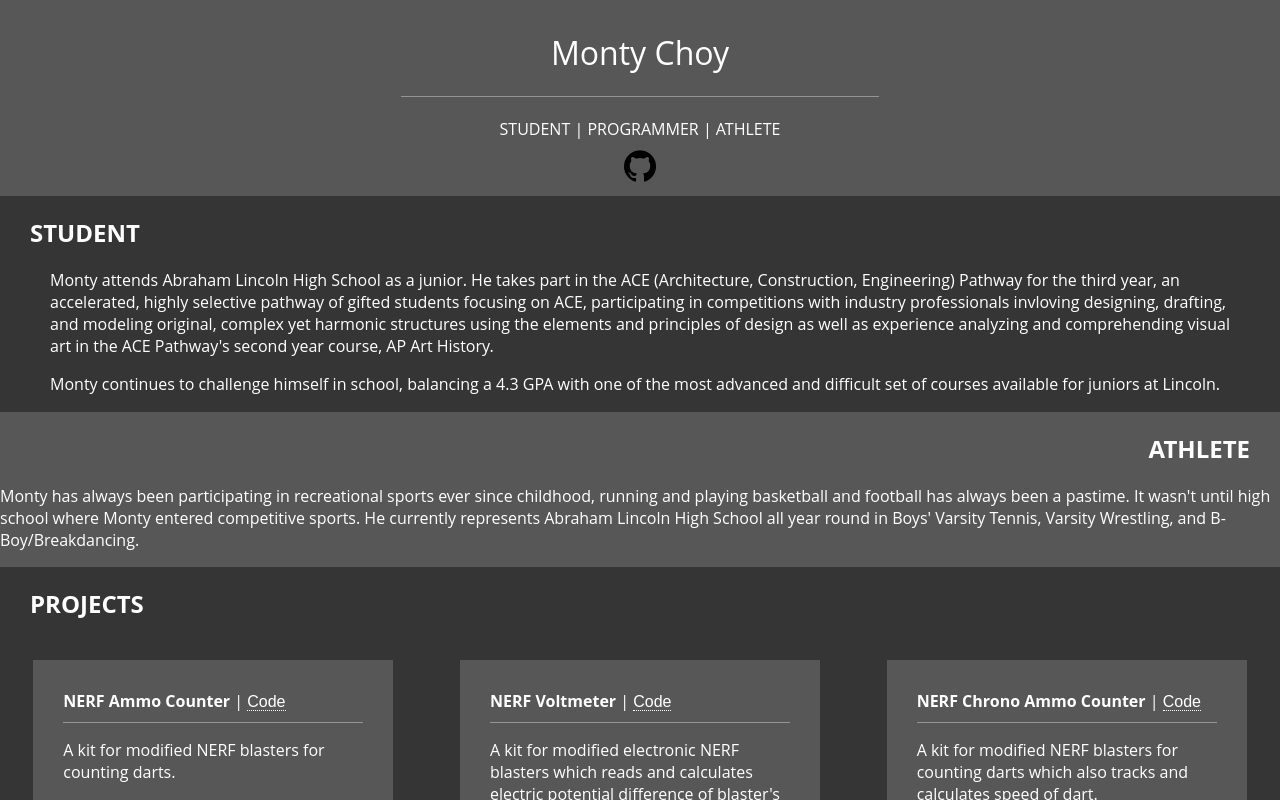
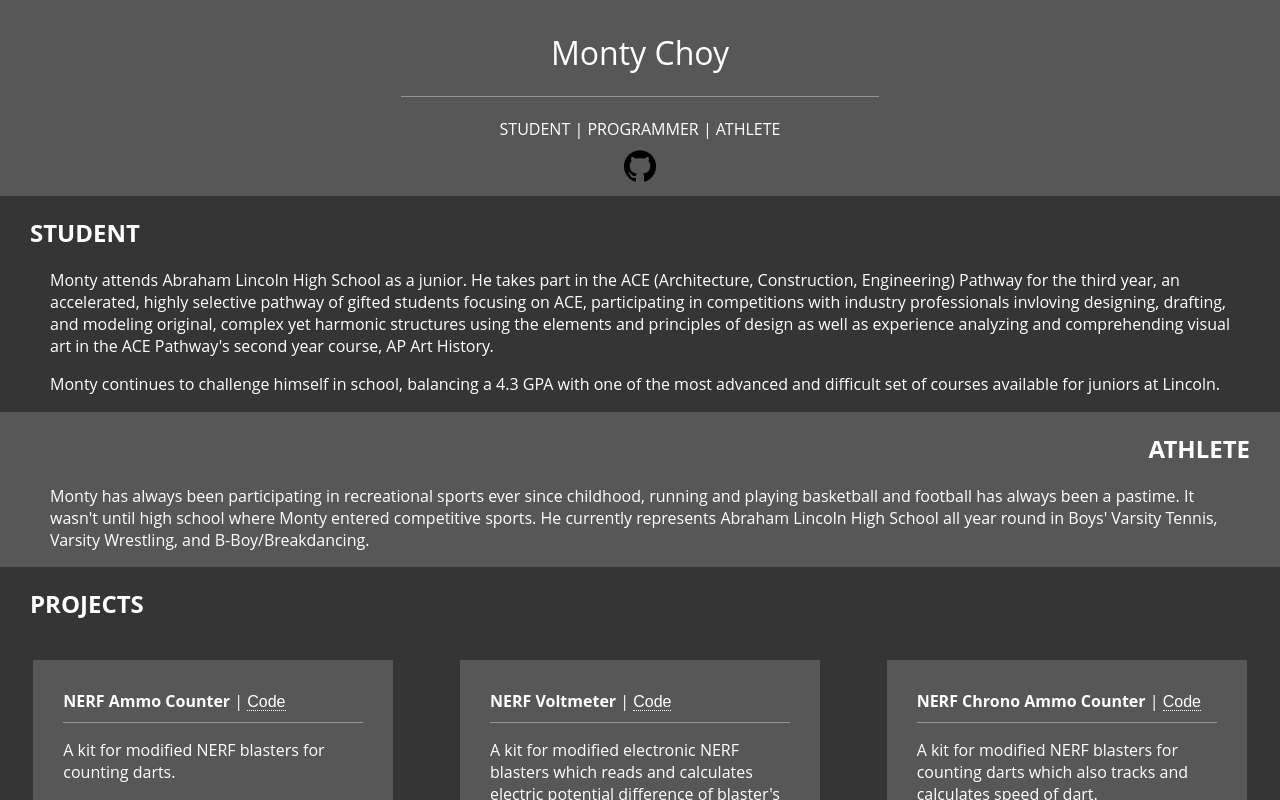
Before and after one commit to mochoy/personal-site, a React (Create React App) app: page / in a window 1280 px wide. Shown: the top 800 px of the page. Built offline with nearby package versions, Linux system fonts and the light colour scheme.

Commit message:
style athlete section

```diff
--- a/src/components/Athlete/index.css
+++ b/src/components/Athlete/index.css
@@ -2,3 +2,8 @@
 	text-align: right;
 	padding-right: 30px;
 }
+
+.athlete-description {
+	margin-left: 50px;
+	margin-right: 50px;
+}
```
